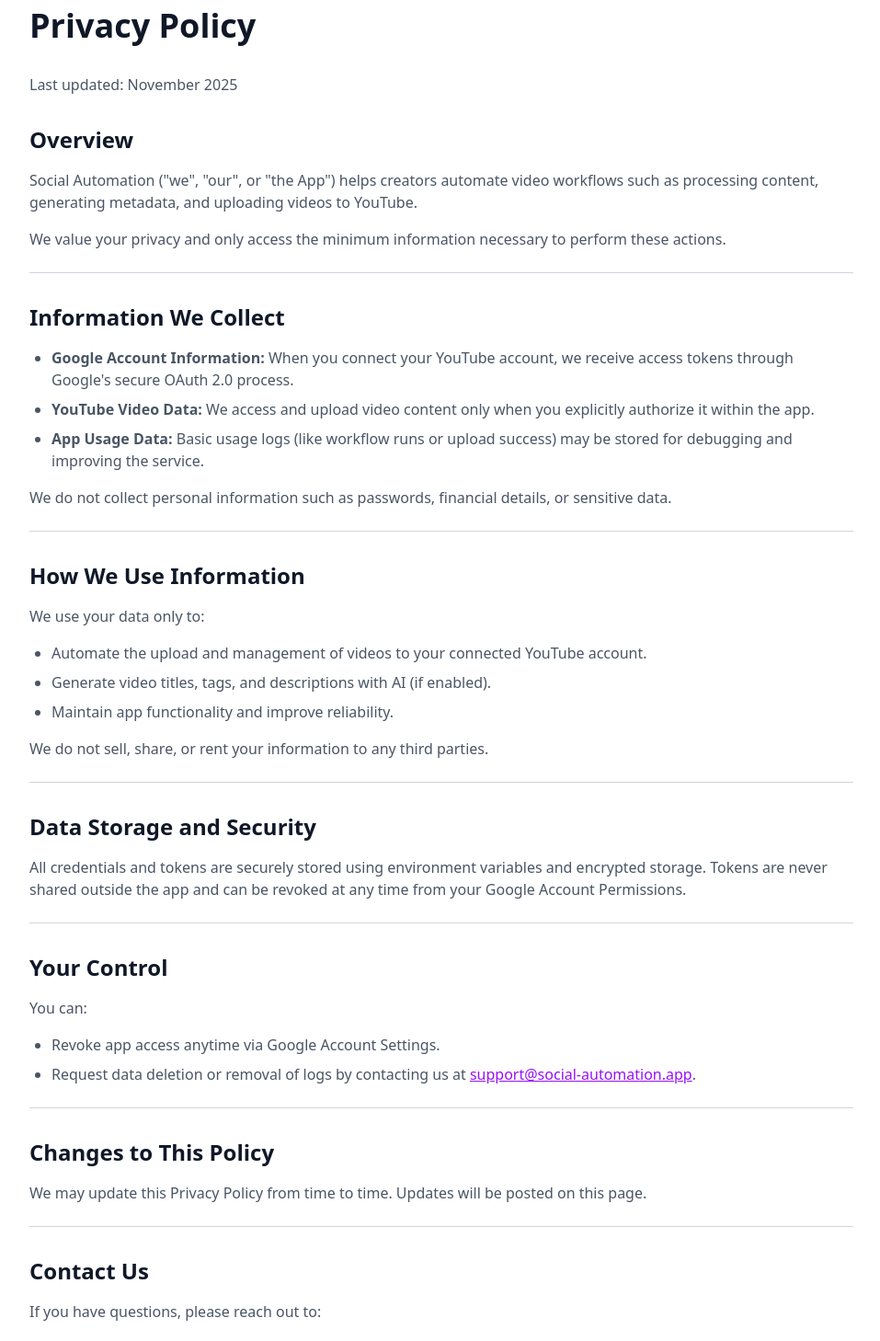
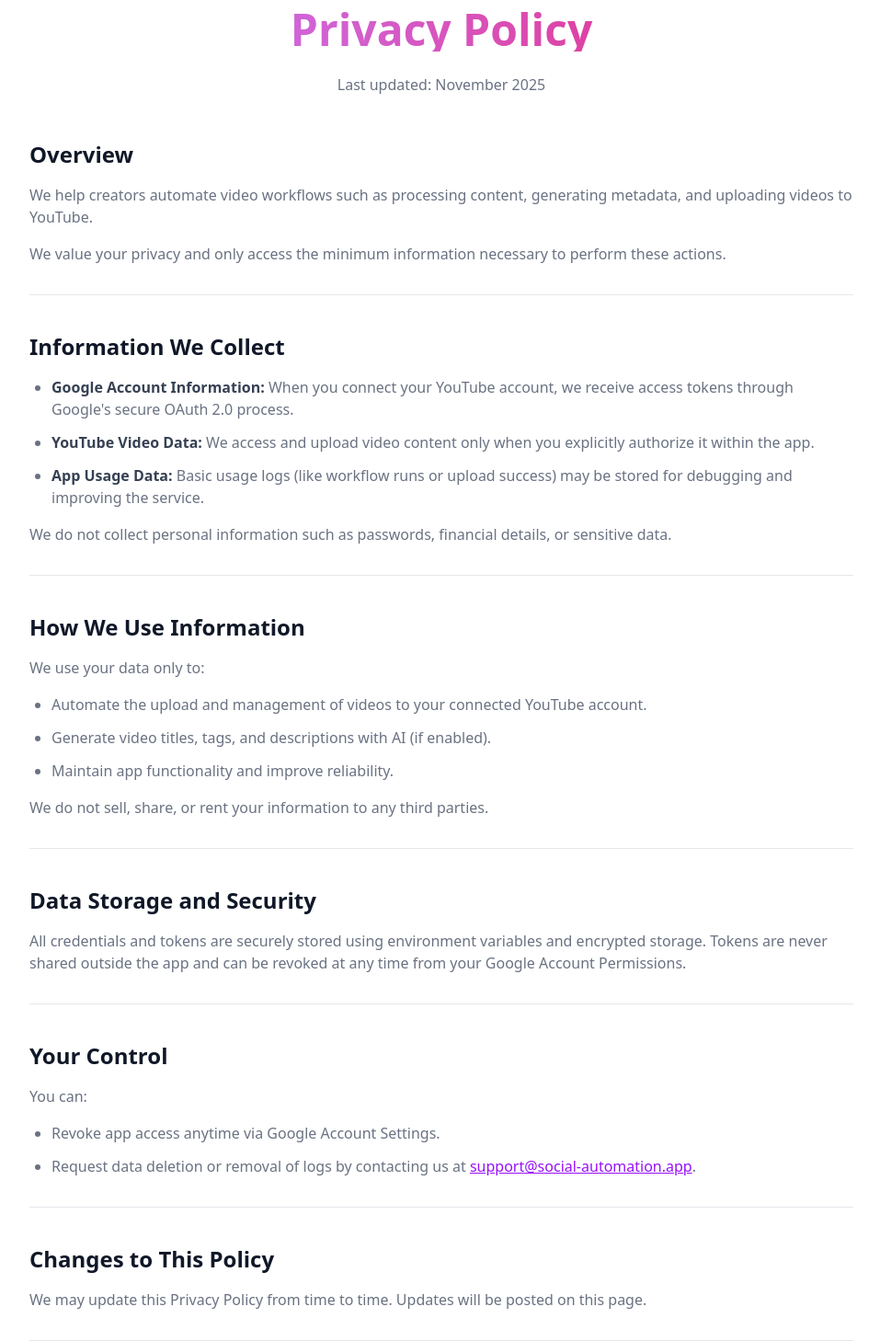
Before and after one commit to Dalaqa25/social-automation, a Next.js app: page /privacy in a window 1280 px wide. Shown: the part 40-1498 px from the top of the page at 92% size, without its empty margins (160-1117 px from the left). Built offline with nearby package versions, Linux system fonts and the light colour scheme.

Commit message:
privecy ux

```diff
--- a/app/privacy/page.tsx
+++ b/app/privacy/page.tsx
@@ -9,87 +9,89 @@
   return (
     <div className="min-h-screen py-12 px-4 sm:px-6 lg:px-8">
       <div className="max-w-4xl mx-auto">
-        <h1 className="text-4xl font-extrabold text-gray-900 mb-8">Privacy Policy</h1>
-        <div className="prose prose-lg max-w-none">
-          <p className="text-gray-600 mb-8">
-            Last updated: November 2025
-          </p>
+        <h1 className="text-4xl sm:text-5xl bg-clip-text text-transparent bg-gradient-to-r from-purple-400 to-pink-600 font-extrabold mb-6 text-center">
+          Privacy Policy
+        </h1>
+        <p className="text-gray-500 mb-12 text-center">
+          Last updated: November 2025
+        </p>
 
-          <section className="mb-8">
-            <h2 className="text-2xl font-semibold text-gray-900 mb-4">Overview</h2>
-            <p className="text-gray-600 mb-4">
-              Social Automation ("we", "our", or "the App") helps creators automate video workflows such as processing content, generating metadata, and uploading videos to YouTube.
+        <div className="space-y-10">
+          <section>
+            <h2 className="text-2xl font-bold text-gray-900 mb-4">Overview</h2>
+            <p className="text-gray-500 mb-4">
+              We help creators automate video workflows such as processing content, generating metadata, and uploading videos to YouTube.
             </p>
-            <p className="text-gray-600 mb-4">
+            <p className="text-gray-500 mb-4">
               We value your privacy and only access the minimum information necessary to perform these actions.
             </p>
-            <div className="border-t border-gray-300 my-6"></div>
+            <div className="border-t border-gray-200 my-8"></div>
           </section>
 
-          <section className="mb-8">
-            <h2 className="text-2xl font-semibold text-gray-900 mb-4">Information We Collect</h2>
-            <ul className="list-disc pl-6 text-gray-600 mb-4 space-y-2">
-              <li><strong>Google Account Information:</strong> When you connect your YouTube account, we receive access tokens through Google's secure OAuth 2.0 process.</li>
-              <li><strong>YouTube Video Data:</strong> We access and upload video content only when you explicitly authorize it within the app.</li>
-              <li><strong>App Usage Data:</strong> Basic usage logs (like workflow runs or upload success) may be stored for debugging and improving the service.</li>
+          <section>
+            <h2 className="text-2xl font-bold text-gray-900 mb-4">Information We Collect</h2>
+            <ul className="list-disc pl-6 text-gray-500 mb-4 space-y-3">
+              <li><strong className="text-gray-700">Google Account Information:</strong> When you connect your YouTube account, we receive access tokens through Google's secure OAuth 2.0 process.</li>
+              <li><strong className="text-gray-700">YouTube Video Data:</strong> We access and upload video content only when you explicitly authorize it within the app.</li>
+              <li><strong className="text-gray-700">App Usage Data:</strong> Basic usage logs (like workflow runs or upload success) may be stored for debugging and improving the service.</li>
             </ul>
-            <p className="text-gray-600 mb-4">
+            <p className="text-gray-500 mb-4">
               We do not collect personal information such as passwords, financial details, or sensitive data.
             </p>
-            <div className="border-t border-gray-300 my-6"></div>
+            <div className="border-t border-gray-200 my-8"></div>
           </section>
 
-          <section className="mb-8">
-            <h2 className="text-2xl font-semibold text-gray-900 mb-4">How We Use Information</h2>
-            <p className="text-gray-600 mb-4">
+          <section>
+            <h2 className="text-2xl font-bold text-gray-900 mb-4">How We Use Information</h2>
+            <p className="text-gray-500 mb-4">
               We use your data only to:
             </p>
-            <ul className="list-disc pl-6 text-gray-600 mb-4 space-y-2">
+            <ul className="list-disc pl-6 text-gray-500 mb-4 space-y-3">
               <li>Automate the upload and management of videos to your connected YouTube account.</li>
               <li>Generate video titles, tags, and descriptions with AI (if enabled).</li>
               <li>Maintain app functionality and improve reliability.</li>
             </ul>
-            <p className="text-gray-600 mb-4">
+            <p className="text-gray-500 mb-4">
               We do not sell, share, or rent your information to any third parties.
             </p>
-            <div className="border-t border-gray-300 my-6"></div>
+            <div className="border-t border-gray-200 my-8"></div>
           </section>
 
-          <section className="mb-8">
-            <h2 className="text-2xl font-semibold text-gray-900 mb-4">Data Storage and Security</h2>
-            <p className="text-gray-600 mb-4">
+          <section>
+            <h2 className="text-2xl font-bold text-gray-900 mb-4">Data Storage and Security</h2>
+            <p className="text-gray-500 mb-4">
               All credentials and tokens are securely stored using environment variables and encrypted storage. Tokens are never shared outside the app and can be revoked at any time from your Google Account Permissions.
             </p>
-            <div className="border-t border-gray-300 my-6"></div>
+            <div className="border-t border-gray-200 my-8"></div>
           </section>
 
-          <section className="mb-8">
-            <h2 className="text-2xl font-semibold text-gray-900 mb-4">Your Control</h2>
-            <p className="text-gray-600 mb-4">
+          <section>
+            <h2 className="text-2xl font-bold text-gray-900 mb-4">Your Control</h2>
+            <p className="text-gray-500 mb-4">
               You can:
             </p>
-            <ul className="list-disc pl-6 text-gray-600 mb-4 space-y-2">
+            <ul className="list-disc pl-6 text-gray-500 mb-4 space-y-3">
               <li>Revoke app access anytime via Google Account Settings.</li>
-              <li>Request data deletion or removal of logs by contacting us at <a href="mailto:support@social-automation.app" className="text-purple-600 hover:text-purple-800 underline">support@social-automation.app</a>.</li>
+              <li>Request data deletion or removal of logs by contacting us at <a href="mailto:support@social-automation.app" className="text-purple-600 hover:text-pink-600 underline transition-colors">support@social-automation.app</a>.</li>
             </ul>
-            <div className="border-t border-gray-300 my-6"></div>
+            <div className="border-t border-gray-200 my-8"></div>
           </section>
 
-          <section className="mb-8">
-            <h2 className="text-2xl font-semibold text-gray-900 mb-4">Changes to This Policy</h2>
-            <p className="text-gray-600 mb-4">
+          <section>
+            <h2 className="text-2xl font-bold text-gray-900 mb-4">Changes to This Policy</h2>
+            <p className="text-gray-500 mb-4">
               We may update this Privacy Policy from time to time. Updates will be posted on this page.
             </p>
-            <div className="border-t border-gray-300 my-6"></div>
+            <div className="border-t border-gray-200 my-8"></div>
           </section>
 
-          <section className="mb-8">
-            <h2 className="text-2xl font-semibold text-gray-900 mb-4">Contact Us</h2>
-            <p className="text-gray-600 mb-4">
+          <section>
+            <h2 className="text-2xl font-bold text-gray-900 mb-4">Contact Us</h2>
+            <p className="text-gray-500 mb-4">
               If you have questions, please reach out to:
             </p>
-            <p className="text-gray-600">
-              <a href="mailto:g.dalaqishvili01@gmail.com" className="text-purple-600 hover:text-purple-800 underline">g.dalaqishvili01@gmail.com</a>
+            <p className="text-gray-500">
+              <a href="mailto:g.dalaqishvili01@gmail.com" className="text-purple-600 hover:text-pink-600 underline transition-colors">g.dalaqishvili01@gmail.com</a>
             </p>
           </section>
         </div>
```
